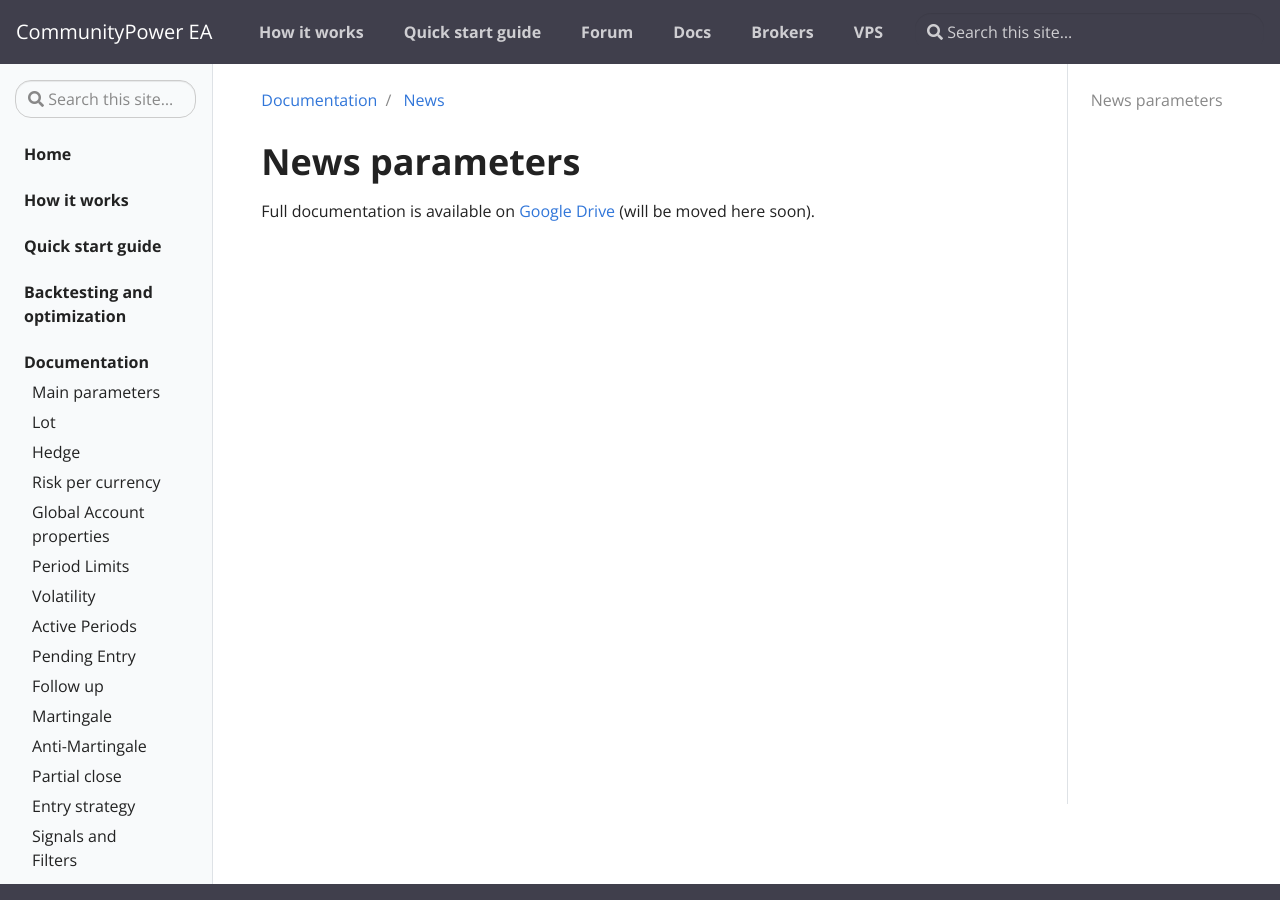
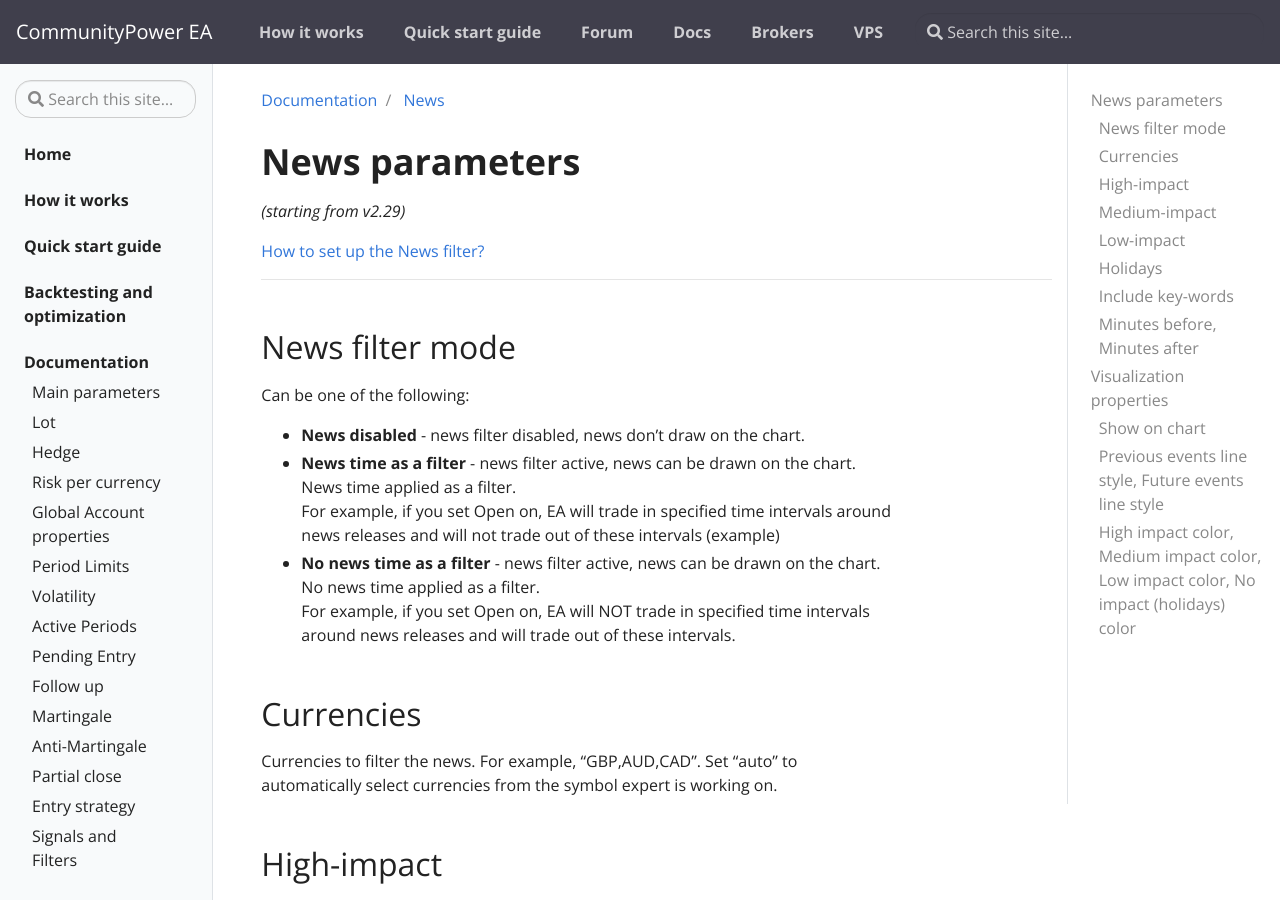
Before and after one commit to komposter/CommunityPowerEA.com, a Jekyll site: the page built from _docs/news.md, in a window 1280 px wide and 900 px high. Built offline with Jekyll 4.4.1, drawn with Linux system fonts in a browser that asks for light colours; some of the changed text lies outside the part shown.

Commit message:
News Completed

```diff
--- a/_docs/news.md
+++ b/_docs/news.md
@@ -7,4 +7,72 @@
 
 # News parameters
 
-Full documentation is available on [Google Drive](https://docs.google.com/document/d/1ww1M97H54IBwtCKZDhxtqsTsrtEMKofXHMEWMGCyZNs) (will be moved here soon).
+*(starting from v2.29)*
+
+[How to set up the News filter?](https://communitypowerea.userecho.com/en/communities/7/topics/393-how-to-set-up-the-news-filter)
+
+<hr>
+
+## News filter mode
+
+Can be one of the following:<br/>
+* **News disabled** - news filter disabled, news don’t draw on the chart.
+* **News time as a filter** - news filter active, news can be drawn on the chart. News time applied as a filter.<br/>For example, if you set Open on, EA will trade in specified time intervals around news releases and will not trade out of these intervals (example)
+* **No news time as a filter** - news filter active, news can be drawn on the chart. No news time applied as a filter.<br/>For example, if you set Open on, EA will NOT trade in specified time intervals around news releases and will trade out of these intervals.
+
+
+## Currencies
+
+Currencies to filter the news. For example, “GBP,AUD,CAD”.
+Set “auto” to automatically select currencies from the symbol expert is working on.
+
+
+## High-impact
+
+Use news with high impact
+
+
+## Medium-impact
+
+Use news with medium impact
+
+
+## Low-impact
+
+Use news with low impact
+
+
+## Holidays
+
+Use news with none impact (Holidays and non-economic news)
+
+
+## Include key-words
+
+Key-words separated by comma to filter the news. Case sensitive.<br/>
+For example, "Nonfarm,Speech,Trade Balance".<br/>
+Leave empty not to filter the news by name.
+
+
+## Minutes before, Minutes after
+
+Time interval around the news release when “news time” is active.
+
+<hr>
+
+# Visualization properties
+
+## Show on chart
+
+**true** - draw news lines on the chart by default<br/>
+**false** - don’t draw
+
+
+## Previous events line style, Future events line style
+
+Lines style for past and future news
+
+
+## High impact color, Medium impact color, Low impact color, No impact (holidays) color
+
+Colors for different news impact
```
